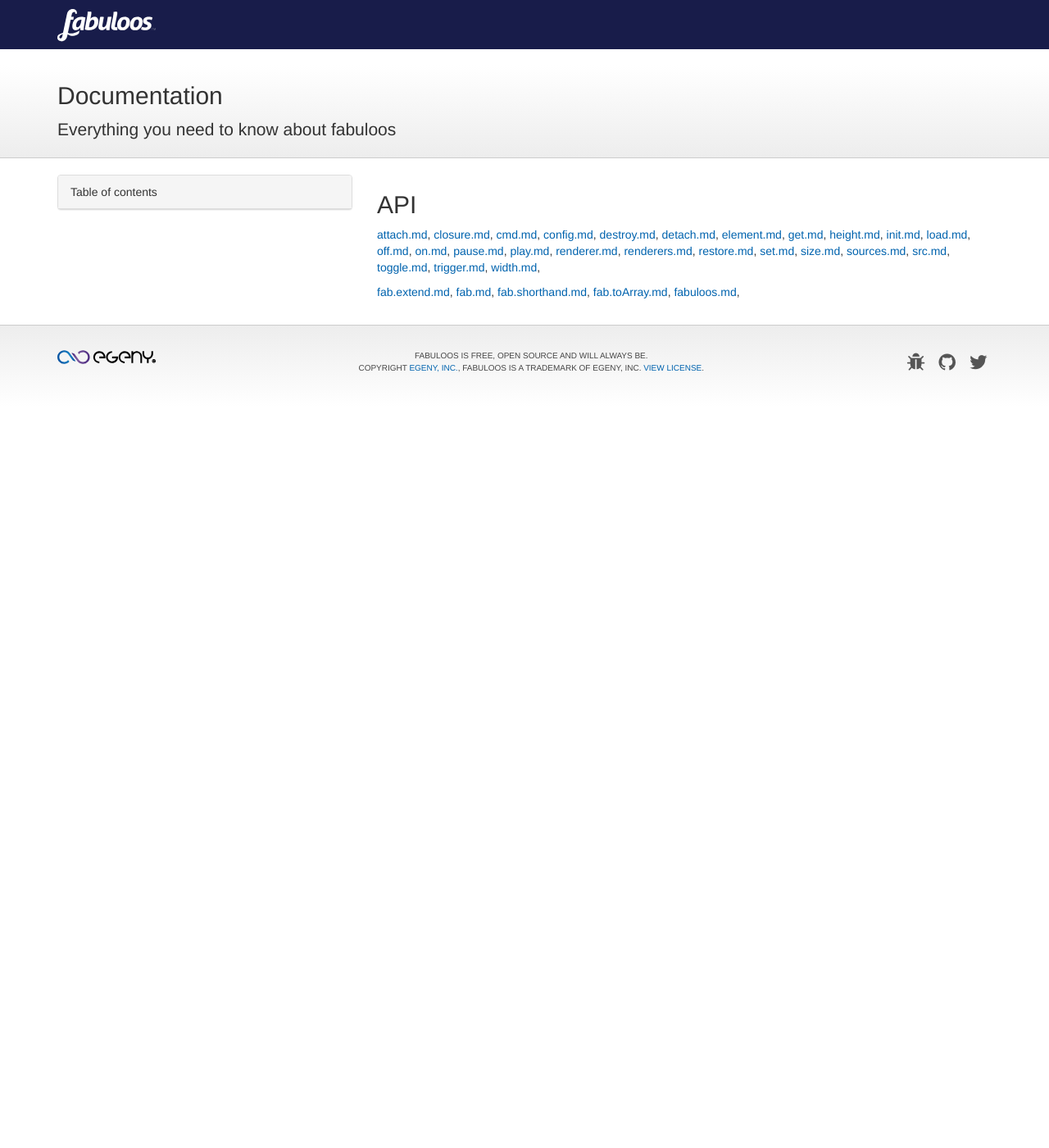
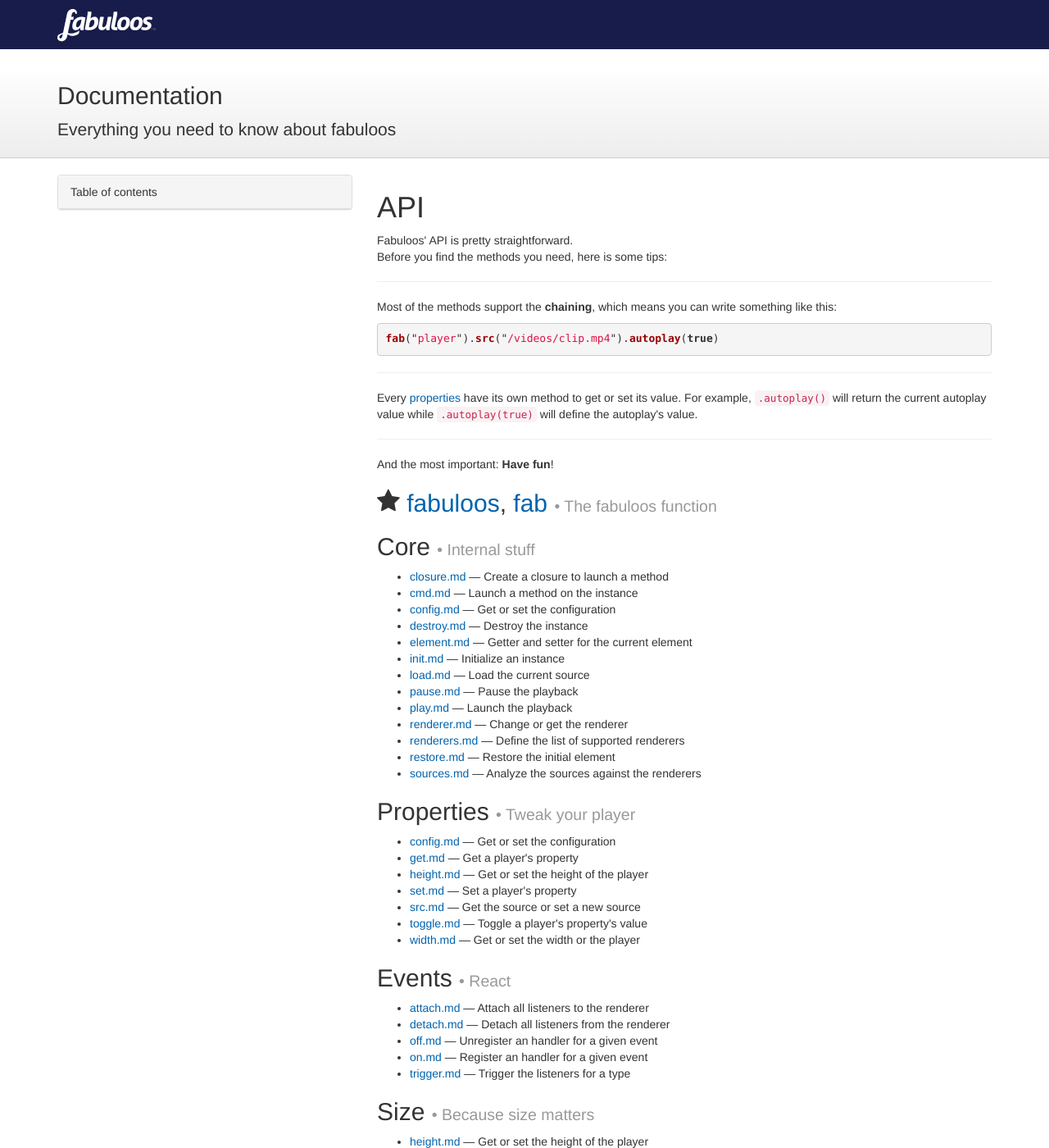
Before and after one commit to egeny/fabuloos-website, a Jekyll site: the page built from documentation/api/index.html, in a window 1280 px wide and 1400 px high. Shown: the whole window at 82% size. Built offline with Jekyll 4.4.1, drawn with Linux system fonts in a browser that asks for light colours; some web fonts are replaced; Markdown is read by kramdown in place of the engine named in the settings; some of the changed text lies outside the part shown.

Commit message:
Started the documentation/api/index.html

```diff
--- a/documentation/api/index.html
+++ b/documentation/api/index.html
@@ -2,29 +2,79 @@
 layout: documentation
 ---
 
-<h2>API</h2>
+<h1>API</h1>
 
-<p>
+<p>Fabuloos' API is pretty straightforward.<br/>
+Before you find the methods you need, here is some tips:</p>
+
+<hr/>
+
+<p>Most of the methods support the <strong>chaining</strong>, which means you can write something like this:</p>
+
+{% highlight js %}
+fab("player").src("/videos/clip.mp4").autoplay(true)
+{% endhighlight %}
+
+<hr/>
+
+<p>Every <a href="/documentation/properties.html">properties</a> have its own method to get or set its value. For example, <code>.autoplay()</code> will return the current autoplay value while <code>.autoplay(true)</code> will define the autoplay's value.</p>
+
+<hr/>
+
+<p>And the most important: <strong>Have fun</strong>!</p>
+
+<h2><i class="icon-star"></i> <a href="fabuloos.html">fabuloos</a>, <a href="fab.html">fab</a> <small>• The fabuloos function</small></h2>
+
+<h2>Core <small>• Internal stuff</small></h2>
+<ul>
 {% for page in site.pages %}
-{% if page.layout == "method" %}
-<a href="{{ page.url }}">{{ page.name }}</a>,
+{% if page.tags contains "core" %}
+	<li><a href="{{ page.url }}">{{ page.name }}</a> — {{ page.description }}</li>
 {% endif %}
 {% endfor %}
-<p>
+</ul>
 
-<p>
+<h2>Properties <small>• Tweak your player</small></h2>
+<ul>
 {% for page in site.pages %}
-{% if page.layout == "function" %}
-<a href="{{ page.url }}">{{ page.name }}</a>,
+{% if page.tags contains "property" %}
+	<li><a href="{{ page.url }}">{{ page.name }}</a> — {{ page.description }}</li>
 {% endif %}
 {% endfor %}
-</p>
+</ul>
 
-{% comment %}
-## Core
+<h2>Events <small>• React</small></h2>
+<ul>
 {% for page in site.pages %}
-{% if page.tags contains "core" %}
-[{{ page.name }}]({{ page.url }})
+{% if page.tags contains "event" %}
+	<li><a href="{{ page.url }}">{{ page.name }}</a> — {{ page.description }}</li>
 {% endif %}
 {% endfor %}
-{% endcomment %}
+</ul>
+
+<h2>Size <small>• Because size matters</small></h2>
+<ul>
+{% for page in site.pages %}
+{% if page.tags contains "size" %}
+	<li><a href="{{ page.url }}">{{ page.name }}</a> — {{ page.description }}</li>
+{% endif %}
+{% endfor %}
+</ul>
+
+<h2>Element <small>• Where goes your player?</small></h2>
+<ul>
+{% for page in site.pages %}
+{% if page.tags contains "element" %}
+	<li><a href="{{ page.url }}">{{ page.name }}</a> — {{ page.description }}</li>
+{% endif %}
+{% endfor %}
+</ul>
+
+<h2>Utilities <small>• Static functions for developers</small></h2>
+<ul>
+{% for page in site.pages %}
+{% if page.tags contains "utility" %}
+	<li><a href="{{ page.url }}">{{ page.name }}</a> — {{ page.description }}</li>
+{% endif %}
+{% endfor %}
+</ul>
```
